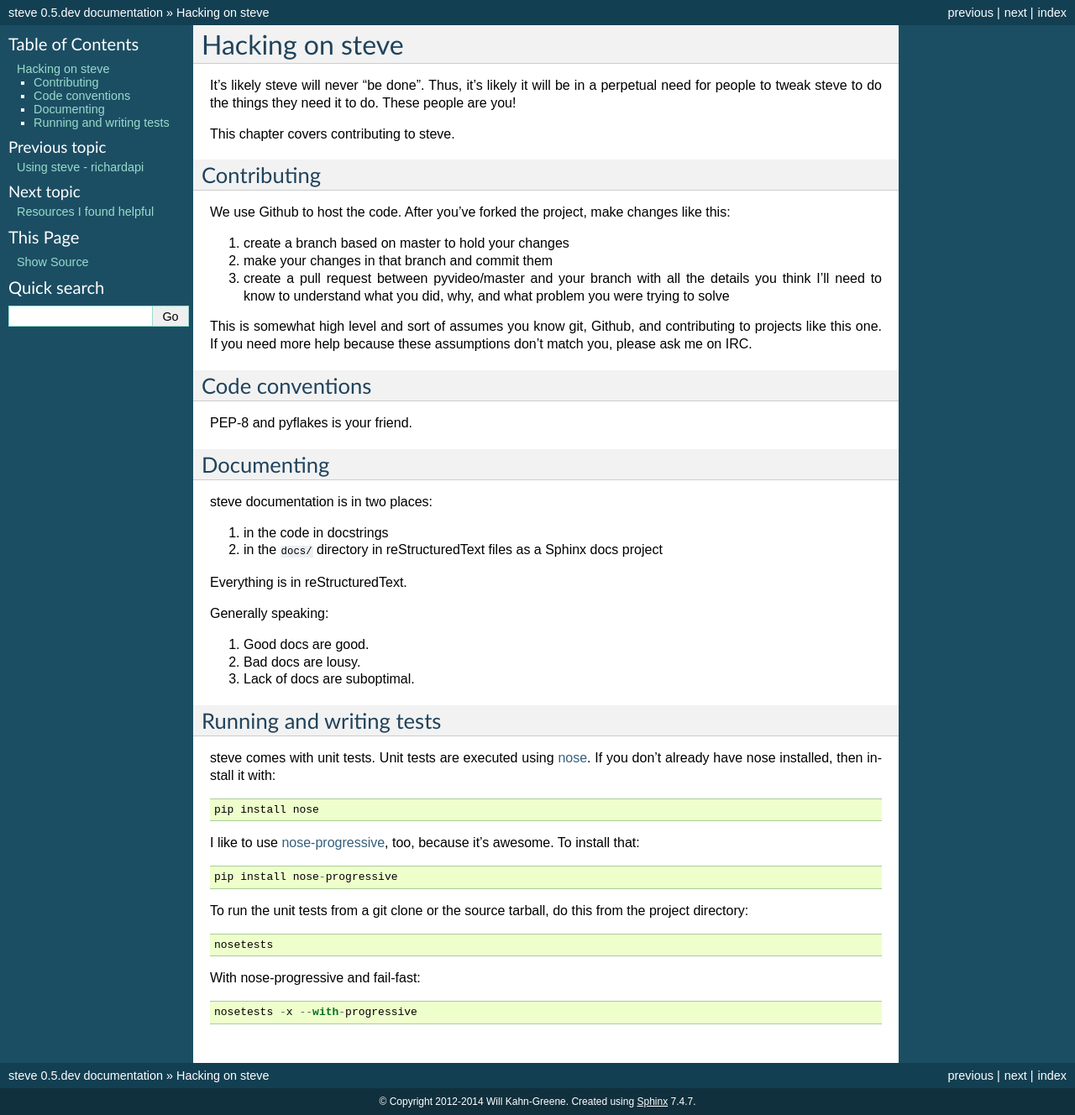
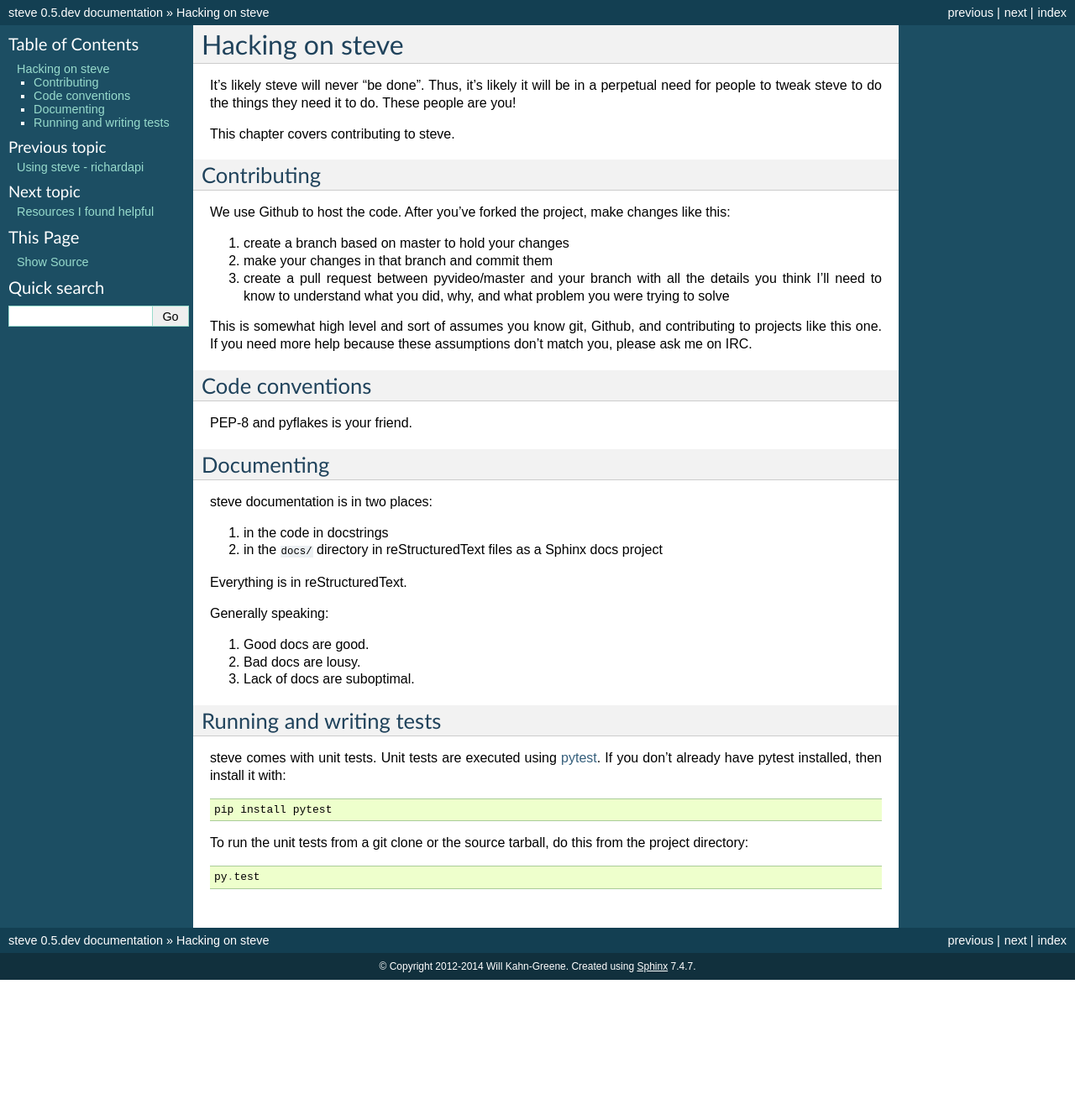
Before and after one commit to pyvideo/steve, a Sphinx documentation site: the page built from docs/hacking.rst, in a window 1280 px wide. Shown: the whole page at 84% size. Built offline with Sphinx 7.4.7, drawn with Linux system fonts in a browser that asks for light colours; after the commit the page ends 1167 px from its top, so only the background shows below that.

Commit message:
Switch from nose to py.test
Fixes #29

```diff
--- a/docs/hacking.rst
+++ b/docs/hacking.rst
@@ -53,25 +53,14 @@ Generally speaking:
 Running and writing tests
 =========================
 
-steve comes with unit tests.  Unit tests are executed using `nose`_.
-If you don't already have nose installed, then install it with::
+steve comes with unit tests.  Unit tests are executed using `pytest`_.
+If you don't already have pytest installed, then install it with::
 
-    pip install nose
-
-I like to use `nose-progressive`_, too, because it's awesome.  To
-install that::
-
-    pip install nose-progressive
+    pip install pytest
 
 To run the unit tests from a git clone or the source tarball, do this
 from the project directory::
 
-    nosetests
+    py.test
 
-With nose-progressive and fail-fast::
-
-    nosetests -x --with-progressive
-
-
-.. _nose-progressive: http://pypi.python.org/pypi/nose-progressive/
-.. _nose: http://code.google.com/p/python-nose/
+.. _pytest: http://pytest.org/latest/
--- a/requirements.txt
+++ b/requirements.txt
@@ -8,7 +8,7 @@ feedparser
 html2text
 httplib2
 lxml
-nose
 pyquery
 requests
 wsgiref
+pytest
--- a/setup.py
+++ b/setup.py
@@ -46,7 +46,7 @@ setup(
         'cssselect',
         'html2text',
         'jinja2',
-        'nose',
+        'pytest',
         'youtube-dl',
         ],
     classifiers=[
```
Also changed, not shown: 2 other files.
